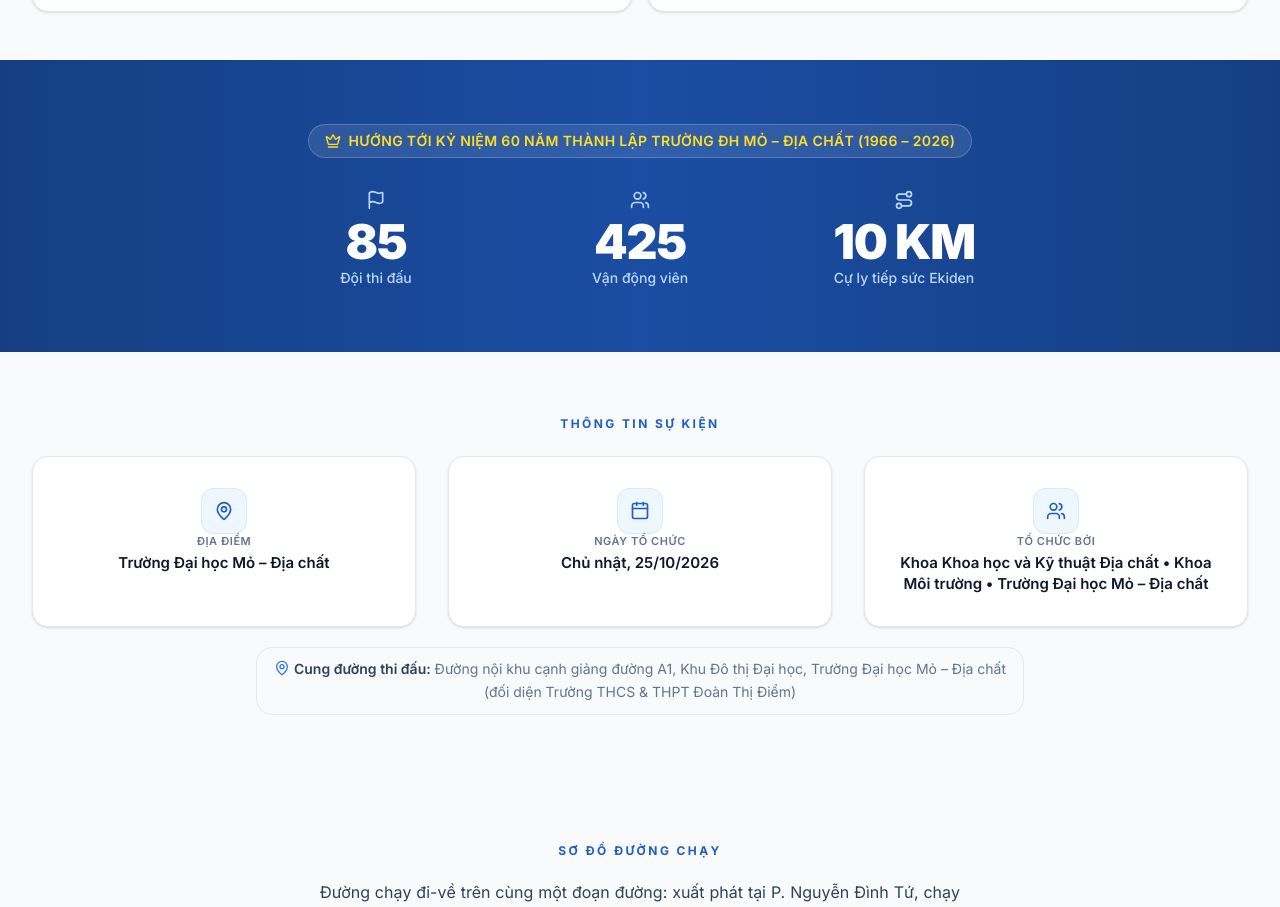
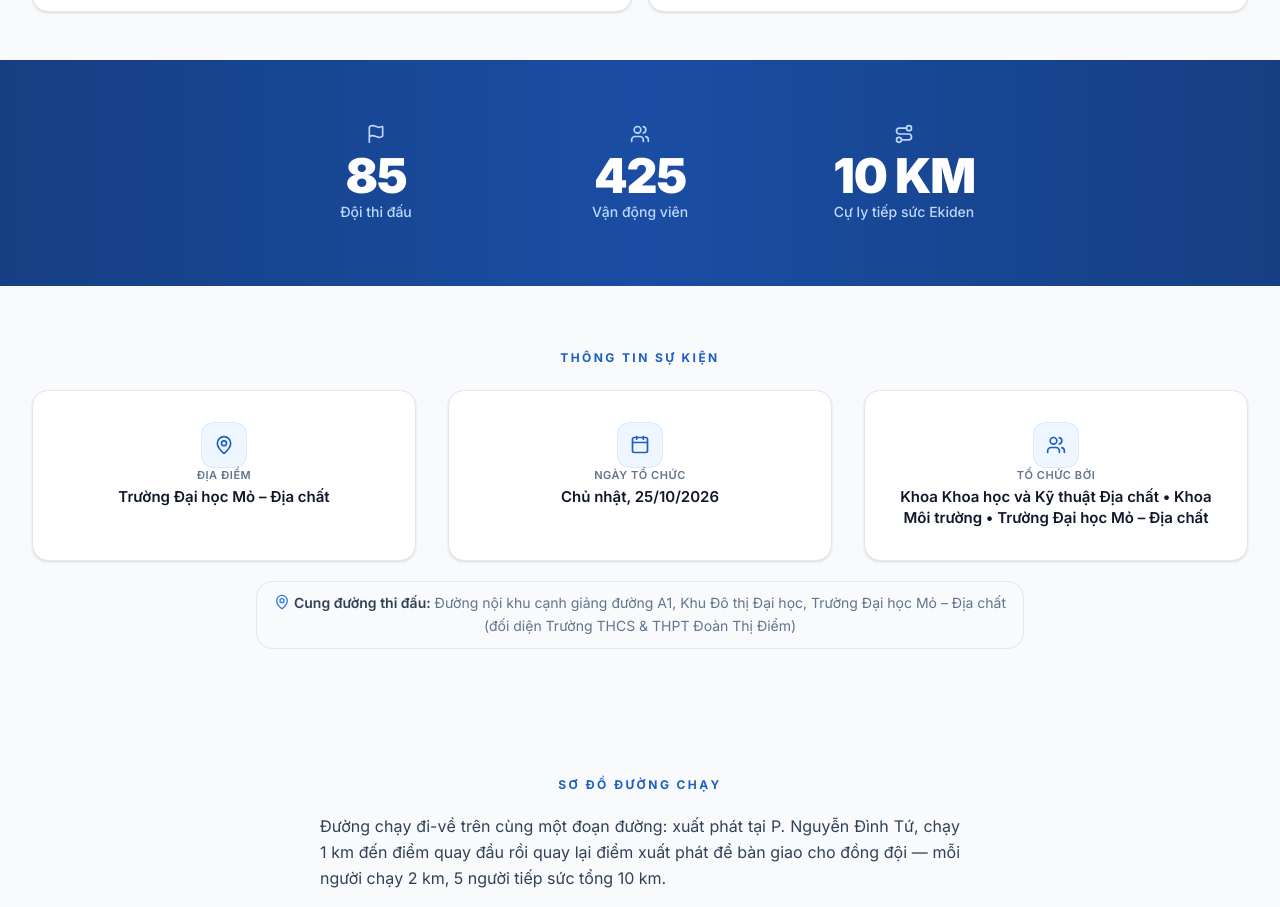
Before and after one commit to koko999-tien/geoenv-run-2026-certificates, a React (Vite) app: page / in a window 1280 px wide. Shown: the part 974-1881 px from the top of the page. Built offline with nearby package versions, Linux system fonts and the light colour scheme; no server answers.

Commit message:
Xóa dòng vàng kỷ niệm 60 năm, gọn lại bố cục dải thống kê

```diff
--- a/src/pages/Home.tsx
+++ b/src/pages/Home.tsx
@@ -6,7 +6,6 @@
   Calendar,
   Camera,
   Clock3,
-  Crown,
   Flag,
   Heart,
   Image as ImageIcon,
@@ -249,19 +248,11 @@
         </div>
       </section>
 
-      {/* ================= DẢI VINH DANH 60 NĂM + 3 CHỈ SỐ GIẢI ĐẤU ================= */}
+      {/* ================= 3 CHỈ SỐ GIẢI ĐẤU ================= */}
       <section className="bg-gradient-to-r from-geoenv-800 via-geoenv-700 to-geoenv-800 py-8 sm:py-10 lg:py-16">
         <div className="mx-auto max-w-5xl px-4 sm:px-6 lg:max-w-7xl lg:px-8">
-          {/* Dải băng vinh danh — đặt trang trọng ở vị trí cao nhất của khối */}
-          <div className="flex justify-center">
-            <p className="inline-flex max-w-full items-center justify-center gap-2 rounded-full border border-white/20 bg-white/10 px-4 py-1.5 text-center text-xs font-semibold tracking-wide text-yellow-300 backdrop-blur-md md:text-sm">
-              <Crown className="h-4 w-4 shrink-0" />
-              HƯỚNG TỚI KỶ NIỆM 60 NĂM THÀNH LẬP TRƯỜNG ĐH MỎ – ĐỊA CHẤT (1966 – 2026)
-            </p>
-          </div>
-
           {/* Đúng 3 chỉ số kỹ thuật của giải — đối xứng 3 cột trên mọi màn hình */}
-          <div className="mx-auto mt-8 grid max-w-3xl grid-cols-3 gap-4 sm:gap-6">
+          <div className="mx-auto grid max-w-3xl grid-cols-3 gap-4 sm:gap-6">
             {[
               { icon: Flag, value: '85', label: 'Đội thi đấu' },
               { icon: Users, value: '425', label: 'Vận động viên' },
```
